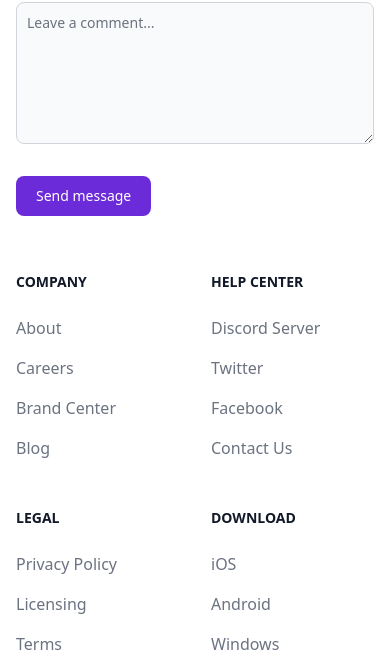
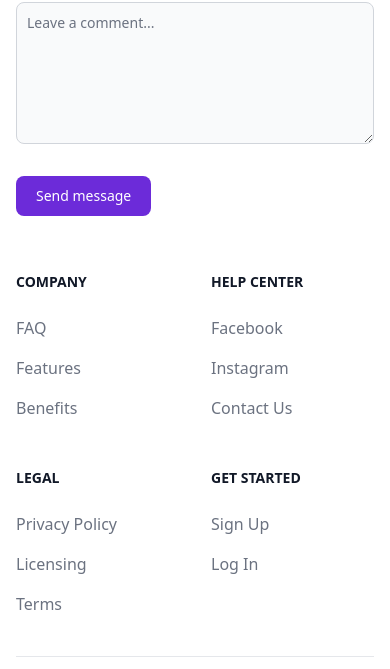
Before and after one commit to chilujr/WageWorks, a website: page index.html in a window 390 px wide. Shown: the part 3612-4281 px from the top of the page. Drawn offline with nearby package versions, Linux system fonts and the light colour scheme.

Commit message:
Footer & Nav
Editing the footer and nav accordingly.

```diff
--- a/index.html
+++ b/index.html
@@ -71,10 +71,6 @@
                         <li>
                             <a href="#benefits"
                                 class="block py-2 pl-3 pr-4 text-gray-700 border-b border-gray-100 hover:bg-gray-50 lg:hover:bg-transparent lg:border-0 lg:hover:text-purple-700 lg:p-0 dark:text-gray-400 lg:dark:hover:text-white dark:hover:bg-gray-700 dark:hover:text-white lg:dark:hover:bg-transparent dark:border-gray-700">Benefits</a>
-                        </li>
-                        <li>
-                            <a href="#price"
-                                class="block py-2 pl-3 pr-4 text-gray-700 border-b border-gray-100 hover:bg-gray-50 lg:hover:bg-transparent lg:border-0 lg:hover:text-purple-700 lg:p-0 dark:text-gray-400 lg:dark:hover:text-white dark:hover:bg-gray-700 dark:hover:text-white lg:dark:hover:bg-transparent dark:border-gray-700">Pricing</a>
                         </li>
                         <li>
                             <a href="#faq"
@@ -477,16 +473,13 @@
                     <h3 class="mb-6 text-sm font-semibold text-gray-900 uppercase dark:text-white">Company</h3>
                     <ul class="text-gray-500 dark:text-gray-400">
                         <li class="mb-4">
-                            <a href="#" class=" hover:underline">About</a>
+                            <a href="#faq" class=" hover:underline">FAQ</a>
                         </li>
                         <li class="mb-4">
-                            <a href="#" class="hover:underline">Careers</a>
+                            <a href="#key-features" class="hover:underline">Features</a>
                         </li>
                         <li class="mb-4">
-                            <a href="#" class="hover:underline">Brand Center</a>
-                        </li>
-                        <li class="mb-4">
-                            <a href="#" class="hover:underline">Blog</a>
+                            <a href="#benefits" class="hover:underline">Benefits</a>
                         </li>
                     </ul>
                 </div>
@@ -494,16 +487,13 @@
                     <h3 class="mb-6 text-sm font-semibold text-gray-900 uppercase dark:text-white">Help center</h3>
                     <ul class="text-gray-500 dark:text-gray-400">
                         <li class="mb-4">
-                            <a href="#" class="hover:underline">Discord Server</a>
+                            <a href="#" class="hover:underline">Facebook</a>
                         </li>
                         <li class="mb-4">
-                            <a href="#" class="hover:underline">Twitter</a>
+                            <a href="#" class="hover:underline">Instagram</a>
                         </li>
                         <li class="mb-4">
-                            <a href="#" class="hover:underline">Facebook
-                        </li>
-                        <li class="mb-4">
-                            <a href="#" class="hover:underline">Contact Us</a>
+                            <a href="#contact" class="hover:underline">Contact Us</a>
                         </li>
                     </ul>
                 </div>
@@ -523,19 +513,13 @@
                 </div>
 
                 <div>
-                    <h3 class="mb-6 text-sm font-semibold text-gray-900 uppercase dark:text-white">Download</h3>
+                    <h3 class="mb-6 text-sm font-semibold text-gray-900 uppercase dark:text-white">Get Started</h3>
                     <ul class="text-gray-500 dark:text-gray-400">
                         <li class="mb-4">
-                            <a href="#" class="hover:underline">iOS</a>
+                            <a href="#" class="hover:underline">Sign Up</a>
                         </li>
                         <li class="mb-4">
-                            <a href="#" class="hover:underline">Android</a>
-                        </li>
-                        <li class="mb-4">
-                            <a href="#" class="hover:underline">Windows</a>
-                        </li>
-                        <li class="mb-4">
-                            <a href="#" class="hover:underline">MacOS</a>
+                            <a href="#" class="hover:underline">Log In</a>
                         </li>
                     </ul>
                 </div>
```
